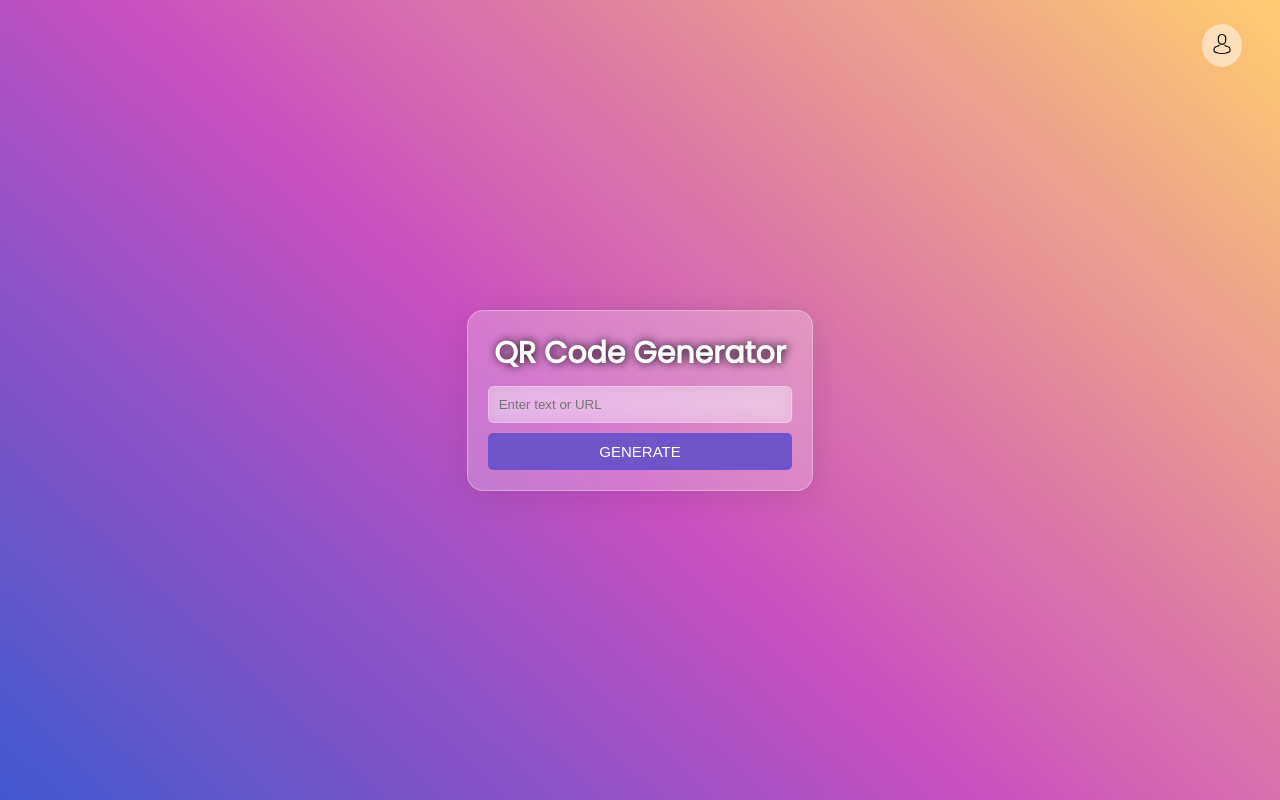
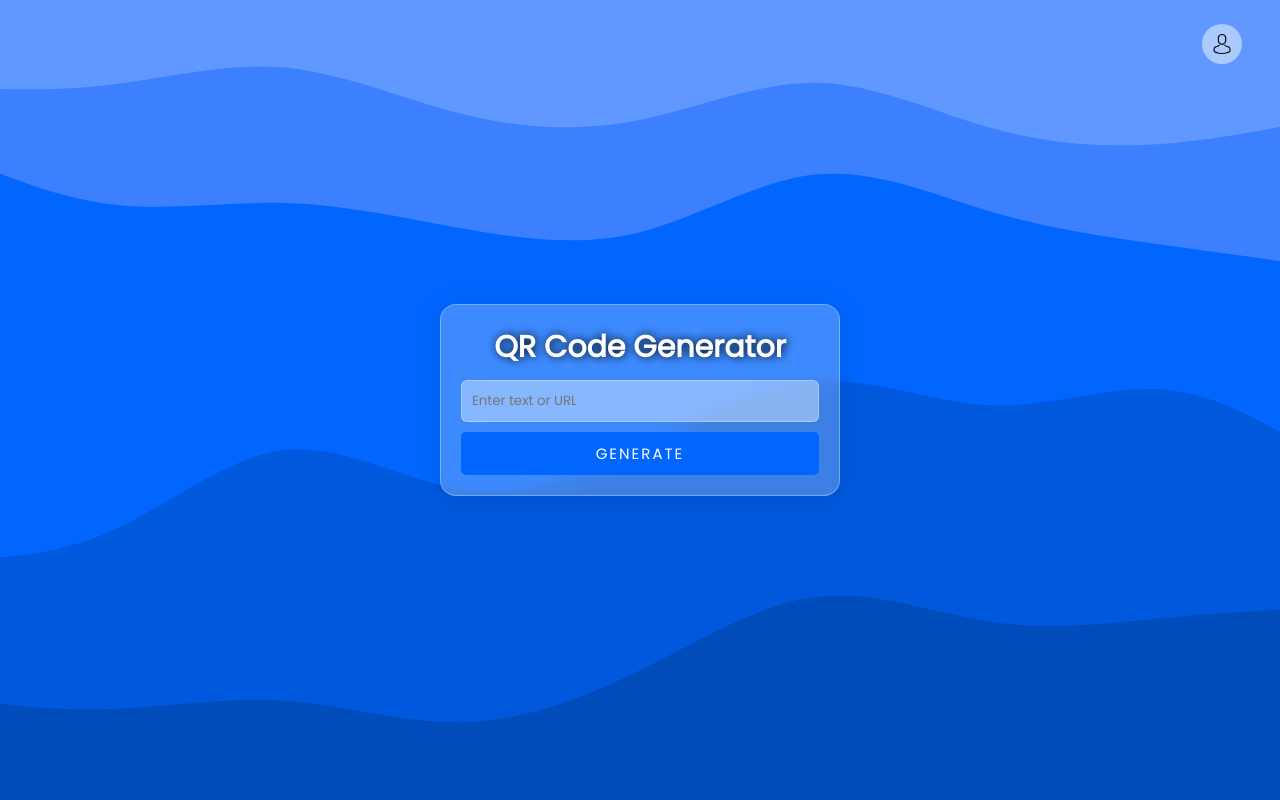
Before and after one commit to EkiZR/QR-Code-Generator, a plain HTML site: page index.html in a window 1280 px wide. Drawn offline with nearby package versions, Linux system fonts and the light colour scheme.

Commit message:
ganti Background

```diff
--- a/index.html
+++ b/index.html
@@ -3,18 +3,13 @@
 	<head>
 		<meta charset="UTF-8" />
 		<meta name="viewport" content="width=device-width, initial-scale=1.0" />
-
 		<link rel="stylesheet" href="style.css" />
 		<link rel="icon" type="image/svg+xml" href="/logo.png" />
-
-		<!-- Primary Meta Tags -->
 		<title>QR Code Generator - Buat QR Code dengan Cepat dan Mudah</title>
 		<meta name="title" content="QR Code Generator - Buat QR Code dengan Cepat dan Mudah" />
 		<meta
 			name="description"
 			content="Kembangkan QR Code sesuai keinginan Anda dengan QR Code Generator kami. Alat praktis untuk membuat QR Code teks, tautan, dan informasi lainnya. Gratis dan mudah digunakan." />
-
-		<!-- Open Graph / Facebook -->
 		<meta property="og:type" content="website" />
 		<meta property="og:url" content="https://qrcreatemagic.vercel.app/" />
 		<meta property="og:title" content="QR Code Generator - Buat QR Code dengan Cepat dan Mudah" />
@@ -22,8 +17,6 @@
 			property="og:description"
 			content="Kembangkan QR Code sesuai keinginan Anda dengan QR Code Generator kami. Alat praktis untuk membuat QR Code teks, tautan, dan informasi lainnya. Gratis dan mudah digunakan." />
 		<meta property="og:image" content="https://qrcreatemagic.vercel.app/qrcode.png" />
-
-		<!-- Twitter -->
 		<meta property="twitter:card" content="summary_large_image" />
 		<meta property="twitter:url" content="https://qrcreatemagic.vercel.app/" />
 		<meta
@@ -33,7 +26,6 @@
 			property="twitter:description"
 			content="Kembangkan QR Code sesuai keinginan Anda dengan QR Code Generator kami. Alat praktis untuk membuat QR Code teks, tautan, dan informasi lainnya. Gratis dan mudah digunakan." />
 		<meta property="twitter:image" content="https://qrcreatemagic.vercel.app/qrcode.png" />
-
 		<meta
 			name="keywords"
 			content="QR Code, Generator QR Code, Buat QR Code, QR Code Online, Membuat QR Code, QR Code Gratis, Alat QR Code, Pencipta QR Code, Kode QR, Pembuat Kode QR, Pemasaran dengan QR Code, Teknologi Kode QR" />
@@ -57,14 +49,8 @@
 				>Download QR Code</a
 			>
 		</div>
+		<button id="About"><img src="/avatar.png" alt="" /></button>
 
-			<button id="About"><img src="/avatar.png" alt=""></button>
-
-		<!-- Development -->
-		<script src="https://unpkg.com/@popperjs/core@2/dist/umd/popper.min.js"></script>
-		<script src="https://unpkg.com/tippy.js@6/dist/tippy-bundle.umd.js"></script>
-
-		<!-- Production -->
 		<script src="https://unpkg.com/@popperjs/core@2"></script>
 		<script src="https://unpkg.com/tippy.js@6"></script>
 		<script src="https://cdnjs.cloudflare.com/ajax/libs/qrcodejs/1.0.0/qrcode.min.js"></script>
--- a/main.js
+++ b/main.js
@@ -35,8 +35,6 @@ btn.addEventListener("click", () => {
     let qr_code_img = document.querySelector(".qr-code img");
     let qr_code_canvas = document.querySelector("canvas");
 
-
-
     if (qr_code_img.getAttribute("src") == null) {
         setTimeout(() => {
             downloadLink.style.display = "block";
@@ -53,6 +51,6 @@ btn.addEventListener("click", () => {
 
 tippy('#About', {
   arrow: true,
-  content: 'Created ekizr',
+  content: 'Created By ekizr',
   animation : 'fade',
 });
--- a/style.css
+++ b/style.css
@@ -4,19 +4,21 @@
 	box-sizing: border-box;
 	padding: 0;
 	margin: 0;
+	font-family: "Poppins", sans-serif;
 }
 
 body {
-	font-family: "Poppins", sans-serif;
-	background-color: #4158d0;
-	background-image: linear-gradient(43deg, #4158d0 0%, #c850c0 46%, #ffcc70 100%);
-
+	background: url("stacked-waves-haikei.svg");
+	background-repeat: no-repeat;
+	background-size: cover;
+	background-position: center;
 	display: flex;
 	justify-content: center;
 	align-items: center;
 	height: 100vh;
 	padding-left: 5%;
 	padding-right: 5%;
+	overflow: hidden;
 }
 
 .qr-container {
@@ -49,15 +51,14 @@ body {
 	padding: 10px;
 	margin-bottom: 10px;
 	margin-top: 10px;
-	background: rgba(255, 255, 255, 0.279);
+	background: rgba(255, 255, 255, 0.385);
 	border-radius: 6px;
 	box-shadow: 0 4px 30px rgba(0, 0, 0, 0.1);
-	backdrop-filter: blur(7px);
-	-webkit-backdrop-filter: blur(7px);
 	border: 1px solid rgba(255, 255, 255, 0.3);
 	outline: none;
 	transition: all 0.3s cubic-bezier(0.19, 1, 0.22, 1);
 	box-shadow: 0px 0px 20px -18px;
+	z-index: 100;
 }
 
 .qr-input:hover {
@@ -73,7 +74,8 @@ body {
 	width: 100%;
 	padding: 10px;
 	font-size: 15px;
-	background-color: #7055ca;
+	background-color: #0066ff;
+	letter-spacing: 2px;
 	color: #fff;
 	border: none;
 	border-radius: 5px;
@@ -81,7 +83,7 @@ body {
 }
 
 .qr-button:hover {
-	background-color: #6242cd;
+	background-color: #0155d3;
 }
 
 .qr-code {
@@ -97,7 +99,7 @@ body {
 	display: block;
 	text-align: center;
 	text-decoration: none;
-	background-color: #7055ca;
+	background-color: #0066ff;
 	color: #fff;
 	padding: 10px;
 	border-radius: 5px;
@@ -105,7 +107,7 @@ body {
 }
 
 .qr-download:hover {
-	background-color: #6242cd;
+	background-color: #0155d3;
 }
 
 #About {
@@ -119,6 +121,9 @@ body {
 }
 
 #About img {
+	display: flex;
+	justify-content: center;
+	align-items: center;
 	width: 20px;
 	height: 20px;
 }
```
Also changed, not shown: blurry-gradient-haikei.svg (added), stacked-waves-haikei.svg (added). Lines whose indentation alone changed are shown as unchanged.
